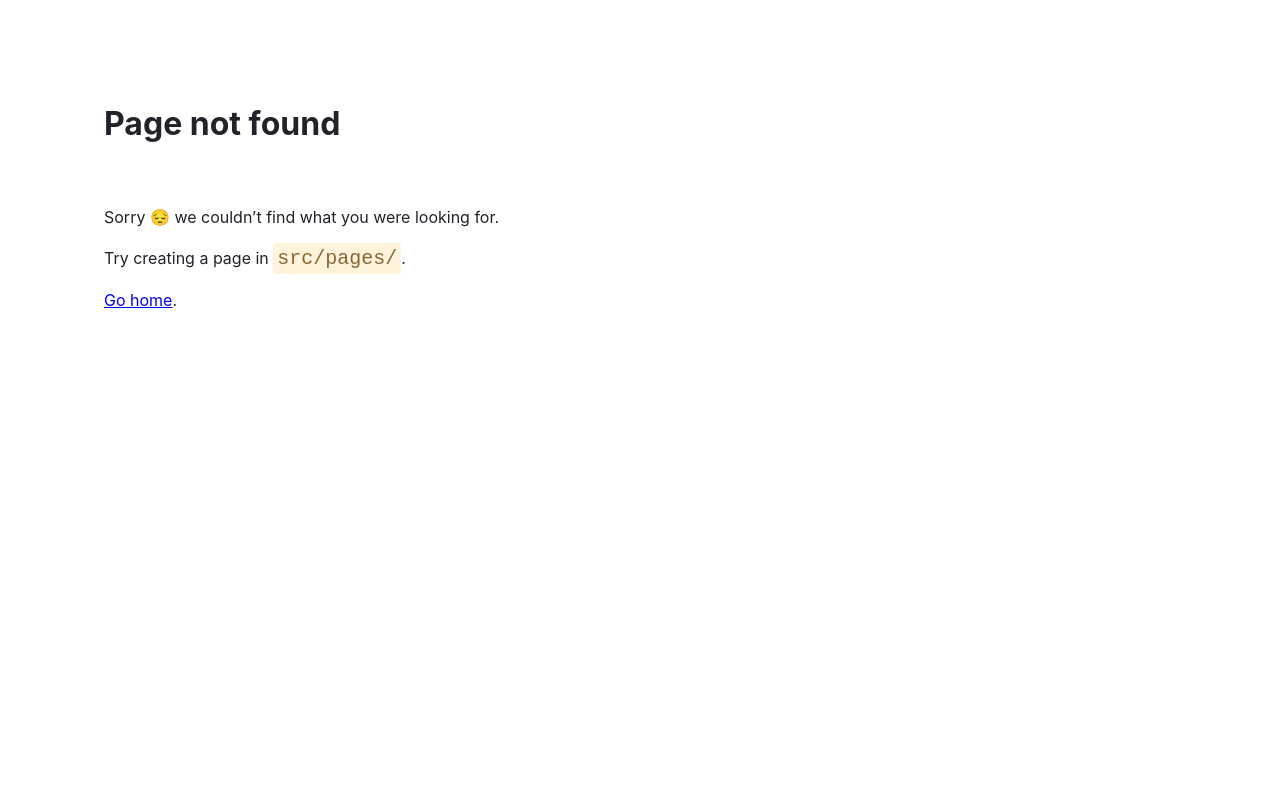
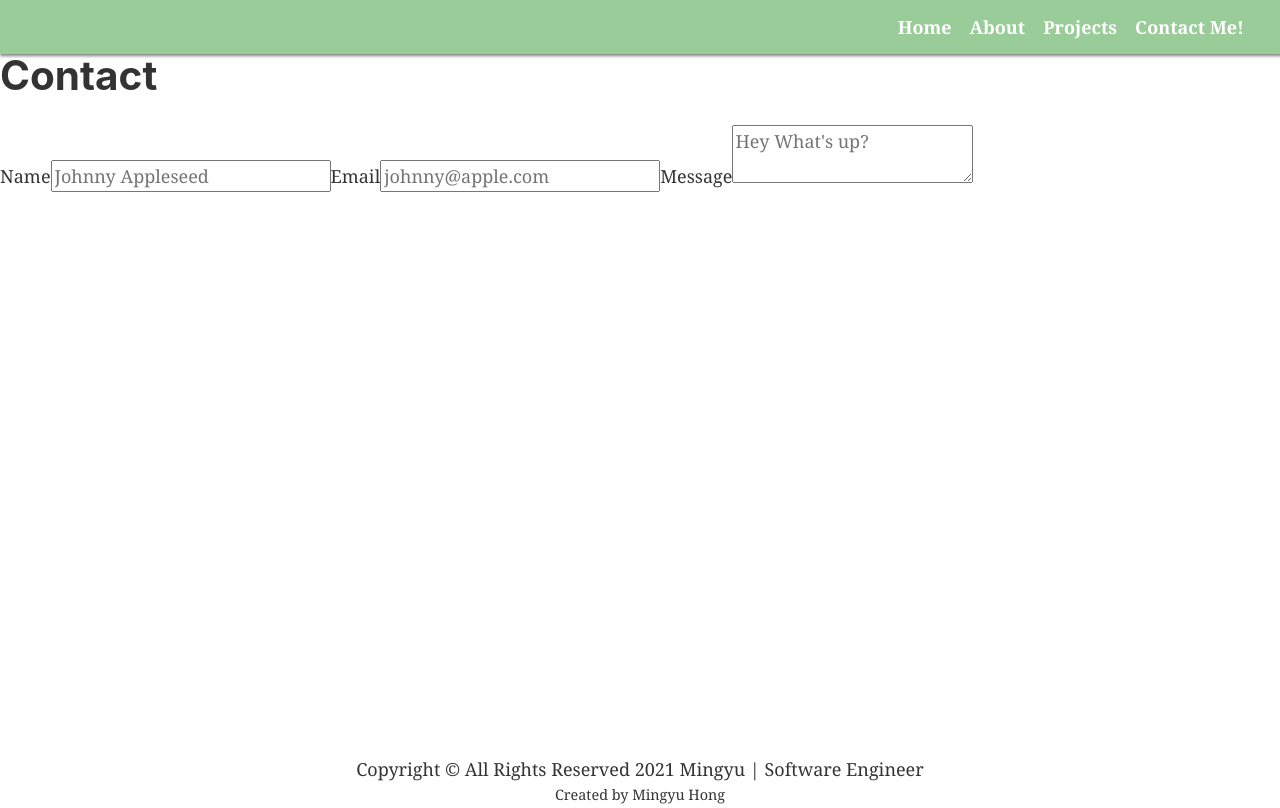
Before and after one commit to mimi3403/my-portfolio, a Gatsby site: page /contact in a window 1280 px wide. Before the commit this address had no page. Built offline with nearby package versions, Linux system fonts and the light colour scheme; Gatsby itself is replaced by a stand-in of ours.

Commit message:
wip: add v1 of contact form page

```diff
--- a/src/components/header.js
+++ b/src/components/header.js
@@ -48,6 +48,9 @@ const Header = (props) => {
             <li>
               <Link to='/projects'>Projects</Link>
             </li>
+            <li>
+              <Link to='/contact'>Contact Me!</Link>
+            </li>
           </ul>
         </nav>
       ) : (
--- /dev/null
+++ b/src/pages/contact.js
@@ -0,0 +1,29 @@
+import React from "react"
+import Layout from "../components/layout"
+
+const Contact = () => {
+  return (
+    <Layout>
+      <h1>Contact</h1>
+      <form data-netlify="true">
+        <input type="hidden" name="form-name" value="contact" />
+        <label>
+          Name
+          <input type="text" placeholder="Johnny Appleseed" />
+        </label>
+        <label>
+          Email
+          <input type="email" placeholder="johnny@apple.com" />
+        </label>
+        <label>
+          Message
+          <textarea placeholder="Hey What's up?">
+
+          </textarea>
+        </label>
+      </form>
+    </Layout>
+  )
+}
+
+export default Contact
--- a/src/styles/styled-components.js
+++ b/src/styles/styled-components.js
@@ -92,7 +92,7 @@ export const StyledNavDrawer = styled.nav`
   display: flex;
   flex-direction: column;
   justify-content: center;
-  background: #333;
+  background: #99cc99;
   transform: ${({ open }) => open ? 'translateX(0)' : 'translateX(-100%)'};
   height: 100vh;
   text-align: left;
```
